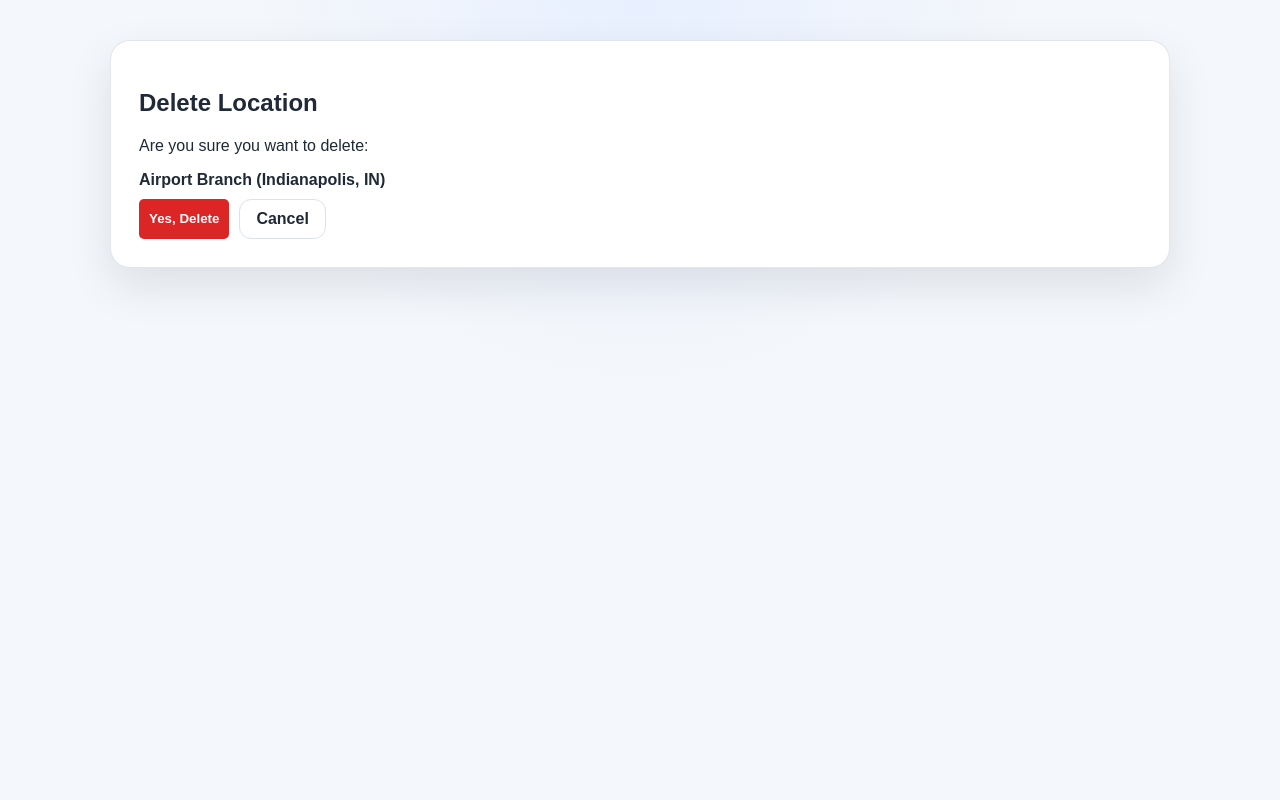
After one commit to arigree/211_FinalProject, a Flask app: page /locations/delete/2 in a window 1280 px wide. The commit adds this page. Run offline with Flask 3, Linux system fonts and the light colour scheme.

Commit message:
Adding delete pages for locations and rentals

```diff
--- a/app/location/location_controller.py
+++ b/app/location/location_controller.py
@@ -138,10 +138,22 @@ def edit_location(location_id):
 
     return render_template("location_form.html", location=location)
 
+@location_bp.route("/locations/delete/<int:location_id>", methods=["GET"])
+def confirm_delete_location(location_id):
+    """
+    Displays a confirmation page before deleting a location.
+    """
+    location = Location.query.get_or_404(location_id)
+
+    return render_template(
+        "location_delete.html",
+        location=location
+    )
+
 @location_bp.route("/locations/delete/<int:location_id>", methods=["POST"])
 def delete_location_route(location_id):
     """
-    Deletes a location from the database.
+    Deletes the location after confirmation.
     """
     from flask import redirect, url_for
 
--- /dev/null
+++ b/app/location/templates/location_delete.html
@@ -0,0 +1,42 @@
+<!DOCTYPE html>
+<html lang="en">
+<head>
+    <meta charset="UTF-8">
+    <meta name="viewport" content="width=device-width, initial-scale=1.0">
+    <title>Locations</title>
+    <link rel="stylesheet" href="{{ url_for('location.static', filename='locations.css') }}">
+</head>
+<body>
+<main class="page">
+    <section class="card">
+
+        <h2>Delete Location</h2>
+
+        <p style="margin-top: 10px;">
+            Are you sure you want to delete:
+        </p>
+
+        <p style="font-weight: bold; margin: 10px 0;">
+            {{ location.location_name }} ({{ location.city }}, {{ location.state }})
+        </p>
+
+        <form method="POST"
+              action="{{ url_for('location.delete_location_route', location_id=location.location_id) }}">
+
+            <div class="form-actions">
+                <button type="submit" class="btn-danger">
+                    Yes, Delete
+                </button>
+
+                <a href="{{ url_for('location.show_locations') }}"
+                   class="btn-secondary">
+                    Cancel
+                </a>
+            </div>
+
+        </form>
+
+    </section>
+</main>
+</body>
+</html>
--- a/app/location/templates/locations.html
+++ b/app/location/templates/locations.html
@@ -58,9 +58,7 @@
                                 <td>{{ location.phone_number }}</td>
                                 <td>
                                     <a href="{{ url_for('location.edit_location', location_id=location.location_id) }}" class="btn-primary2">Edit</a>
-                                        <form method="POST" action="{{ url_for('location.delete_location_route', location_id=location.location_id) }}" style="display:inline;" onsubmit="return confirm('Are you sure you want to delete this location?');">
-                                            <button type="submit" class="btn-danger">Delete</button>
-                                        </form>
+                                    <a href="{{ url_for('location.confirm_delete_location', location_id=location.location_id) }}" class="btn-danger">Delete</a>
                                 </td>
                             </tr>
                         {% else %}
--- a/app/rental/rental_controller.py
+++ b/app/rental/rental_controller.py
@@ -192,6 +192,12 @@ def edit_rental(rental_id):
 
     return render_template("rental_form.html", rental=rental, customers=customers, staff_members=staff_members, vehicles=vehicles)
 
+@rental_bp.route("/rental/delete/<int:rental_id>", methods=["GET"])
+def confirm_delete_rental(rental_id):
+    rental = Rental.query.get_or_404(rental_id)
+    return render_template("rental_delete.html", rental=rental)
+
+
 @rental_bp.route("/rental/delete/<int:rental_id>", methods=["POST"])
 def delete_rental_route(rental_id):
     from flask import redirect, url_for
--- a/app/rental/templates/rental.html
+++ b/app/rental/templates/rental.html
@@ -70,9 +70,7 @@
                                 <td>{{ rental.total_cost }}</td>
                                 <td>
                                     <a href="{{ url_for('rental.edit_rental', rental_id=rental.rental_id) }}" class="btn-primary2">Edit</a>
-                                        <form method="POST" action="{{ url_for('rental.delete_rental_route', rental_id=rental.rental_id) }}" style="display:inline;" onsubmit="return confirm('Delete this rental?');">
-                                            <button type="submit" class="btn-danger">Delete</button>
-                                        </form>
+                                    <a href="{{ url_for('rental.confirm_delete_rental', rental_id=rental.rental_id) }}" class="btn-danger">Delete</a>
                                 </td>
                             </tr>
                         {% else %}
```
Also changed, not shown: app/rental/templates/rental_delete.html (added, +38 -0 lines), car_rental.db.
